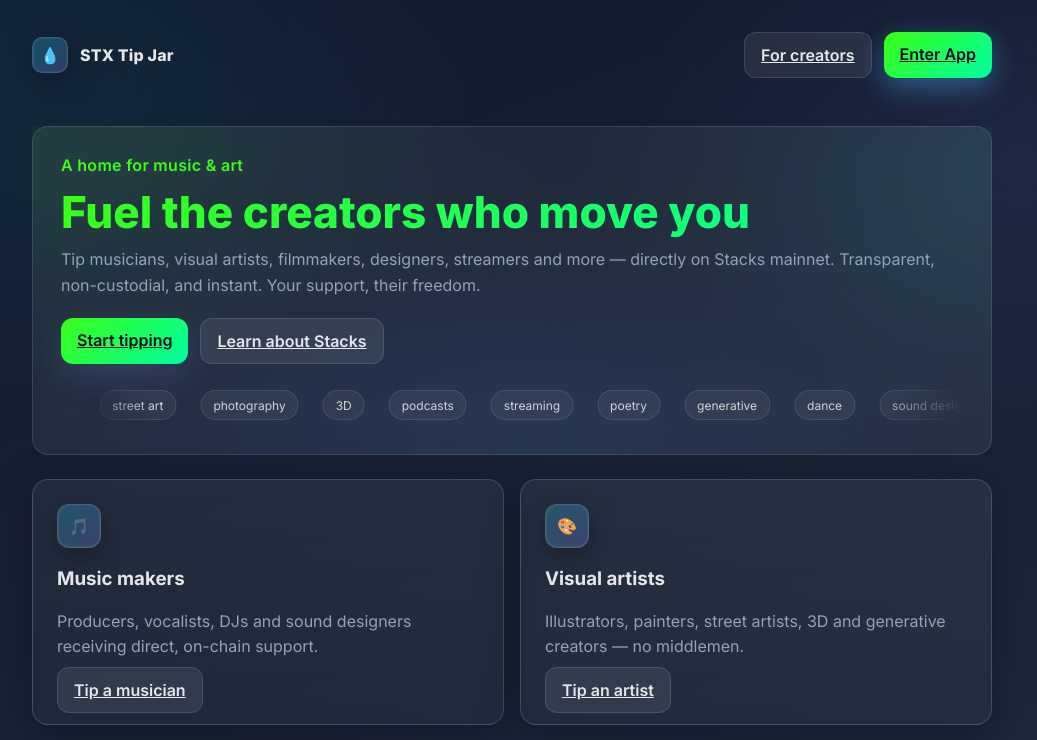
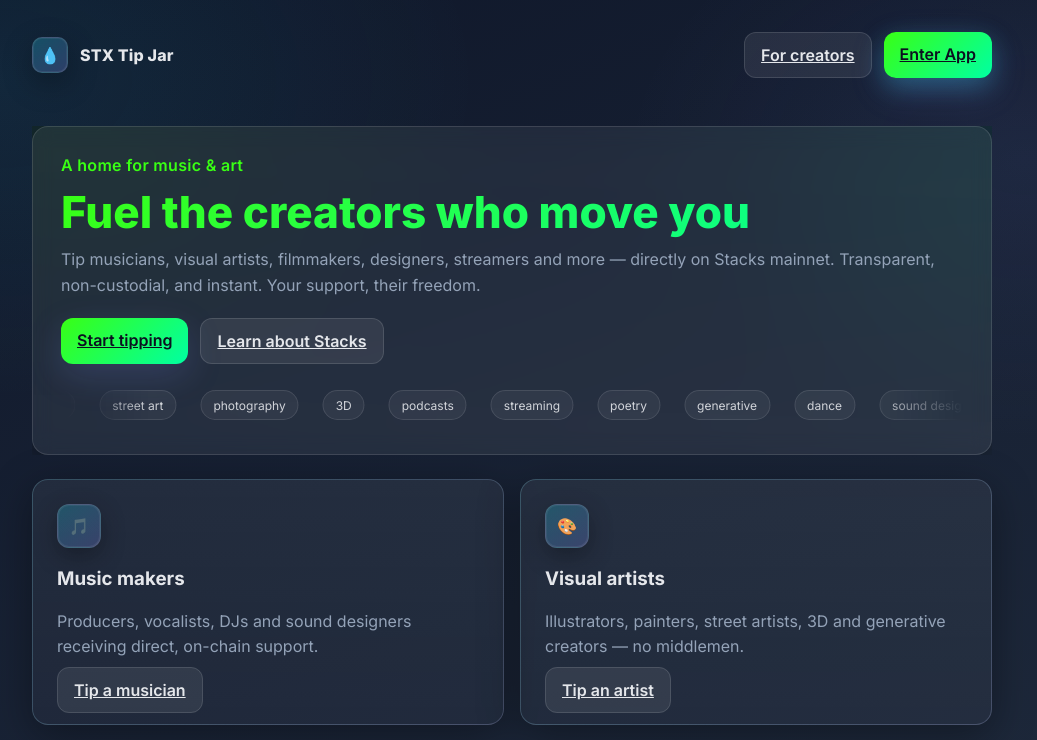
Before and after one commit to Wilfred102/tip-jar, a React (Vite) app in the folder frontend/: page / in a window 1280 px wide. Shown: the top 740 px of the page, without its empty margins (128-1165 px from the left). Built offline with nearby package versions, Linux system fonts and the light colour scheme; no server answers; what @stacks/network would draw is missing.

Commit message:
bg ascent

```diff
--- a/frontend/src/styles.css
+++ b/frontend/src/styles.css
@@ -75,7 +75,7 @@
   z-index: 0;
   background: radial-gradient(1200px 800px at 10% 10%, rgba(57,255,20,0.08), transparent 40%),
   radial-gradient(1000px 700px at 90% 20%, rgba(0,255,163,0.08), transparent 40%),
-  radial-gradient(60% 60% at 50% 80%, rgba(59,130,246,0.12), transparent 70%);
+  linear-gradient(160deg, var(--bg-start), var(--bg-end));
   filter: blur(60px);
   animation: heroDrift 28s ease-in-out infinite;
   pointer-events: none;
```
